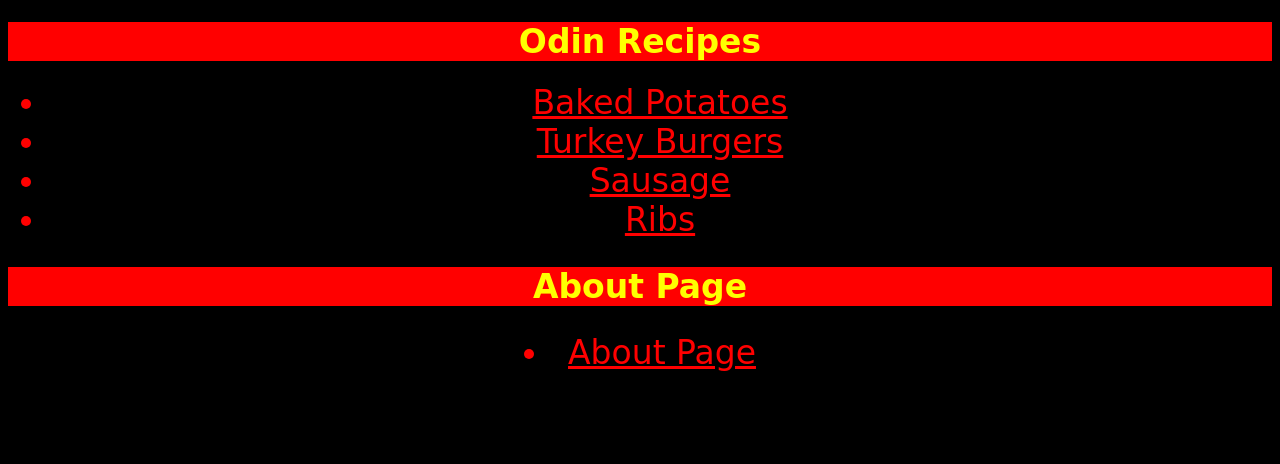
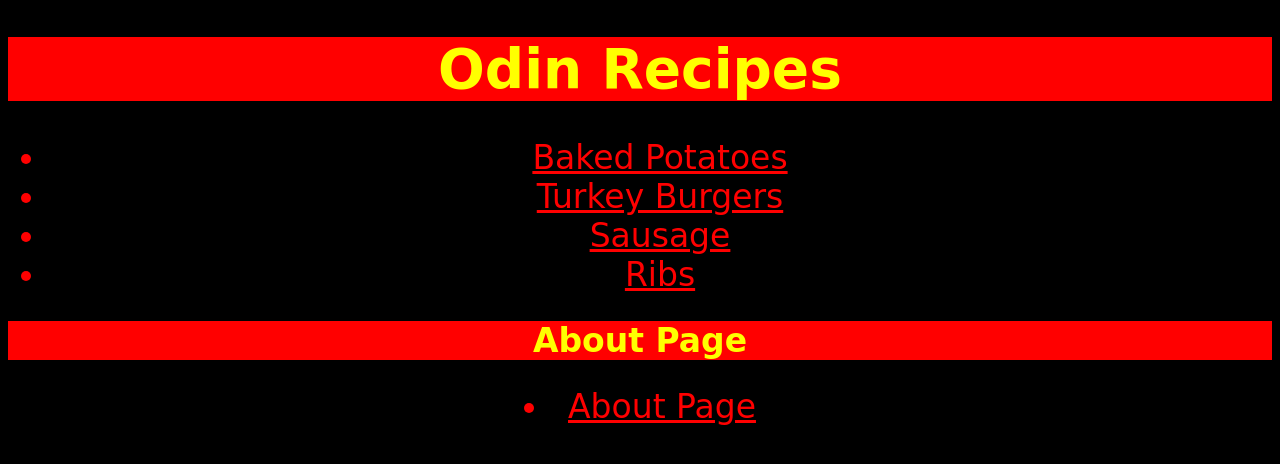
Before and after one commit to MaxwellBlander/odin-recipes, a plain HTML site: page index.html in a window 1280 px wide. Drawn offline with Linux system fonts and the light colour scheme.

Commit message:
style.css

```diff
--- a/style.css
+++ b/style.css
@@ -19,3 +19,6 @@
     background-image: ;
 
 }
+#header {
+    font-size: 55px;
+}
```
